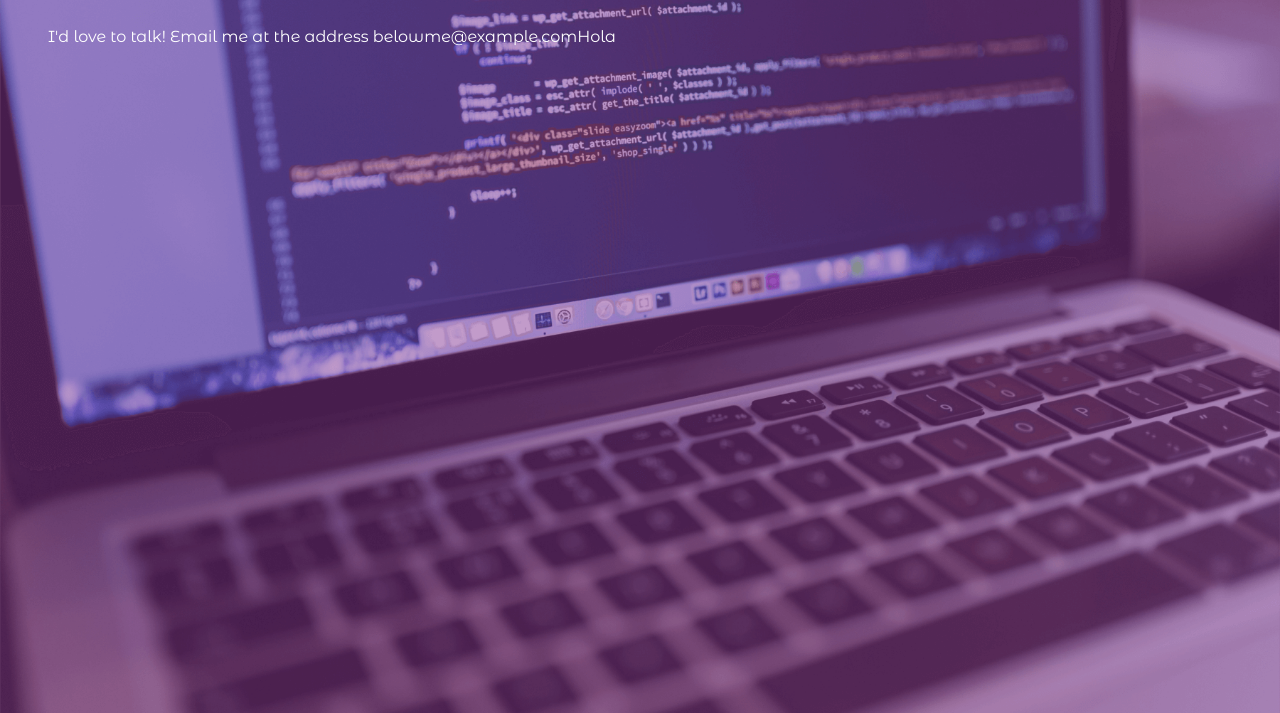
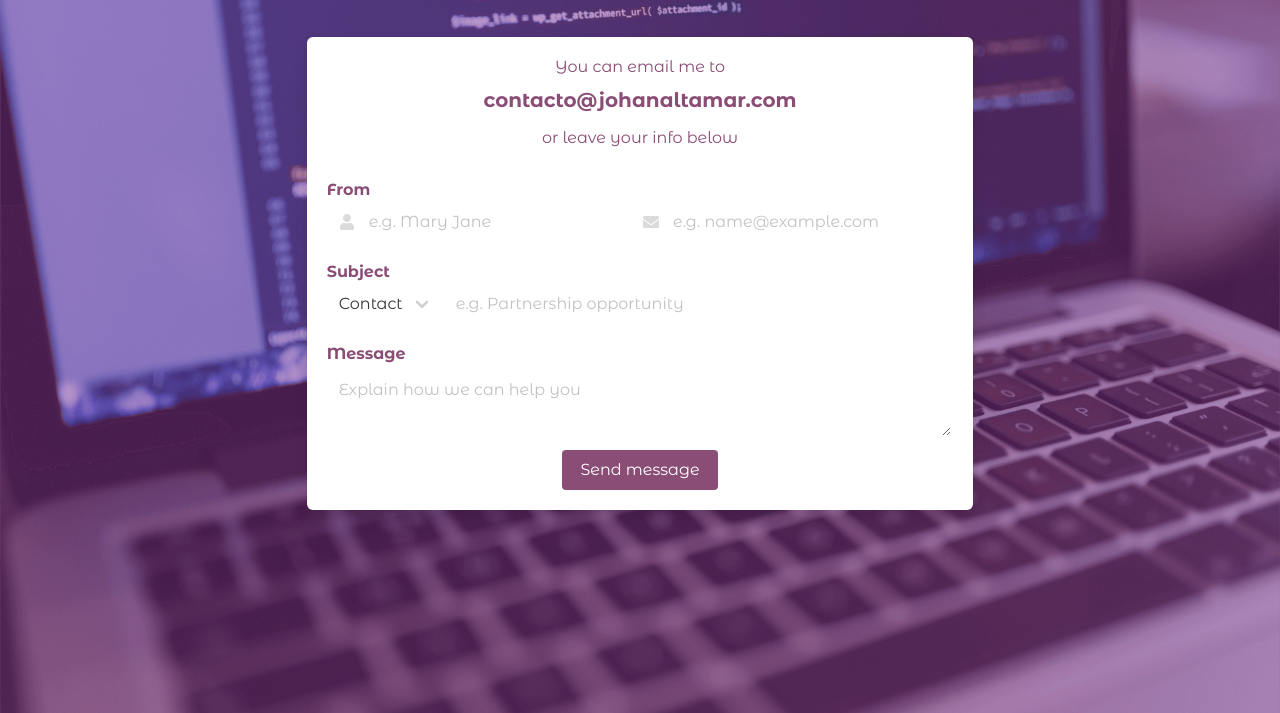
Before and after one commit to JohanAltamar/portfolio, a Gatsby site: page /contact in a window 1280 px wide. Shown: the part 87-800 px from the top of the page. Built offline with nearby package versions, Linux system fonts and the light colour scheme; Gatsby itself is replaced by a stand-in of ours.

Commit message:
contact form added

```diff
--- /dev/null
+++ b/src/components/contactForm.js
@@ -0,0 +1,148 @@
+import React, { useState } from "react"
+import axios from "axios"
+import { FontAwesomeIcon } from "@fortawesome/react-fontawesome"
+import { faUser, faEnvelope } from "@fortawesome/free-solid-svg-icons"
+
+function ContactForm() {
+  const initialValues = {
+    name: "",
+    email: "",
+    area: "Contact",
+    subject: "",
+    message: "",
+  }
+  const [value, setValue] = useState(initialValues)
+  const [isLoading, setIsLoading] = useState(false);
+
+  const handleChange = event => {
+    setValue({ ...value, [event.target.id]: event.target.value })
+  }
+
+  const handleSubmit = async event => {
+    event.preventDefault()
+    setIsLoading(true)
+    const data = {
+      from: `${value.name} <${value.email}>`,
+      subject: `${value.area} | ${value.subject}`,
+      message: `
+      From: ${value.name} <${value.email}>
+      Subject: ${value.area} | ${value.subject}
+      Message: ${value.message}`,
+    }
+
+    const res = await axios.post("https://mail.johanaltamar.com", data);
+    if(res.data === "Contact info sent!"){
+      setValue(initialValues);
+      setIsLoading(false);
+    }
+  }
+
+  return (
+    <form onSubmit={handleSubmit}>
+      <div className="field">
+        <div className="field-label is-normal has-text-left">
+          <label className="label" htmlFor="name">From</label>
+        </div>
+        <div className="field-body">
+          <div className="field">
+            <p className="control is-expanded has-icons-left">
+              <input
+                id="name"
+                className="input"
+                type="text"
+                placeholder="e.g. Mary Jane"
+                value={value.name}
+                onChange={handleChange}
+              />
+              <span className="icon is-small is-left">
+                <FontAwesomeIcon icon={faUser} />
+              </span>
+            </p>
+          </div>
+          <div className="field">
+            <p className="control is-expanded has-icons-left has-icons-right">
+              <input
+                id="email"
+                className="input"
+                type="email"
+                placeholder="e.g. name@example.com"
+                value={value.email}
+                onChange={handleChange}
+                required
+              />
+              <span className="icon is-small is-left">
+                <FontAwesomeIcon icon={faEnvelope} />
+              </span>
+            </p>
+          </div>
+        </div>
+      </div>
+
+      <div className="field">
+        <div className="field-label is-normal has-text-left">
+          <label className="label" htmlFor="subject">Subject</label>
+        </div>
+        <div className="field-body">
+          <div className="field has-addons">
+            <div className="control">
+              <p className="select">
+                <select id="area" onChange={handleChange} value={value.area}>
+                  <option>Contact</option>
+                  <option>Blog</option>
+                  <option>Other</option>
+                </select>
+              </p>
+            </div>
+            <p className="control is-expanded">
+              <input
+                id="subject"
+                className="input"
+                type="text"
+                placeholder="e.g. Partnership opportunity"
+                value={value.subject}
+                onChange={handleChange}
+              />
+            </p>
+          </div>
+        </div>
+      </div>
+
+      <div className="field">
+        <div className="field-label is-normal has-text-left">
+          <label className="label" htmlFor="message">Message</label>
+        </div>
+        <div className="field-body">
+          <div className="field">
+            <div className="control">
+              <textarea
+                id="message"
+                className="textarea"
+                placeholder="Explain how we can help you"
+                rows="2"
+                value={value.message}
+                onChange={handleChange}
+              ></textarea>
+            </div>
+          </div>
+        </div>
+      </div>
+
+      <div className="field">
+        <div className="field-label">
+          {/* <!-- Left empty for spacing --> */}
+        </div>
+        <div className="field-body">
+          <div className="field">
+            <div className="control">
+              <button className={`button is-primary ${isLoading ? "is-loading" : undefined}`} type="submit">
+                Send message
+              </button>
+            </div>
+          </div>
+        </div>
+      </div>
+    </form>
+  )
+}
+
+export default ContactForm
--- a/src/components/layout.js
+++ b/src/components/layout.js
@@ -23,7 +23,7 @@ const DeepLink = ({ children, ...props }) => {
   )
 }
 
-export default function Layout({ children }) {
+export default function Layout({ children, justifyContent }) {
   const [menuStatus, setMenuStatus] = useState(false)
 
   const handleKeyDown = event => {
@@ -38,9 +38,8 @@ export default function Layout({ children }) {
 
   return (
     <section className="hero is-fullheight">
-      <Helmet
-        titleTemplate="Johan Altamar - %s">
-          <meta name="viewport" content="initial-scale=1, maximum-scale=1"/>
+      <Helmet titleTemplate="Johan Altamar - %s">
+        <meta name="viewport" content="initial-scale=1, maximum-scale=1" />
       </Helmet>
       <div className="hero-head">
         <nav className="navbar">
@@ -83,7 +82,10 @@ export default function Layout({ children }) {
           </div>
         </nav>
       </div>
-      <div className="hero-body" style={style.heroBody}>
+      <div
+        className="hero-body"
+        style={{ ...style.heroBody, justifyContent }}
+      >
         {children}
       </div>
       <div className="hero-foot"></div>
--- a/src/components/styles/bulmaVariables.scss
+++ b/src/components/styles/bulmaVariables.scss
@@ -19,8 +19,6 @@ $grey-dark: $title-color;
 $grey-light: $beige-light;
 $primary: $purple;
 $link: $title-color;
-$navbar-item-hover-background-color: $purple;
-$navbar-item-active-color: $beige-light;
 $widescreen-enabled: false;
 $fullhd-enabled: false;
 
@@ -29,6 +27,11 @@ $body-background-color: $beige-lighter;
 $control-border-width: 2px;
 $input-border-color: transparent;
 $input-shadow: none;
+$input-icon-active-color: $brown;
+$input-arrow: $beige-light;
+$label-color: $primary;
+$navbar-item-hover-background-color: $purple;
+$navbar-item-active-color: $beige-light;
 
 // Import only what you need from Bulma
 // @import "../node_modules/bulma/sass/utilities/_all.sass";
--- a/src/pages/contact.js
+++ /dev/null
@@ -1,14 +0,0 @@
-import React from "react";
-import Layout from "../components/layout";
-
-export default function Contact() {
-  return (
-    <Layout>
-      <h1>I'd love to talk! Email me at the address below</h1>
-      <p>
-        <a href="mailto:me@example.com">me@example.com</a>
-      </p>
-      <p>Hola</p>
-    </Layout>
-  )
-}
--- /dev/null
+++ b/src/pages/contact/index.js
@@ -0,0 +1,32 @@
+import React from "react"
+import Form from "../../components/contactForm"
+import Layout from "../../components/layout"
+
+export default function Contact() {
+  return (
+    <Layout justifyContent="center">
+      <div className="column is-10-tablet is-7-desktop">
+        <div
+          id="contact-form-container"
+          className="container box has-text-centered"
+        >
+          <h2 className="subtitle is-6 has-text-primary mb-3">
+            You can email me to
+          </h2>
+          <h1 className="title is-5 mt-1 mb-4">
+            <a
+              className="has-text-primary"
+              href="mailto:contacto@johanaltamar.com"
+            >
+              contacto@johanaltamar.com
+            </a>
+          </h1>
+          <h2 className="subtitle is-6 has-text-primary mt-1">
+            or leave your info below
+          </h2>
+          <Form />
+        </div>
+      </div>
+    </Layout>
+  )
+}
```
